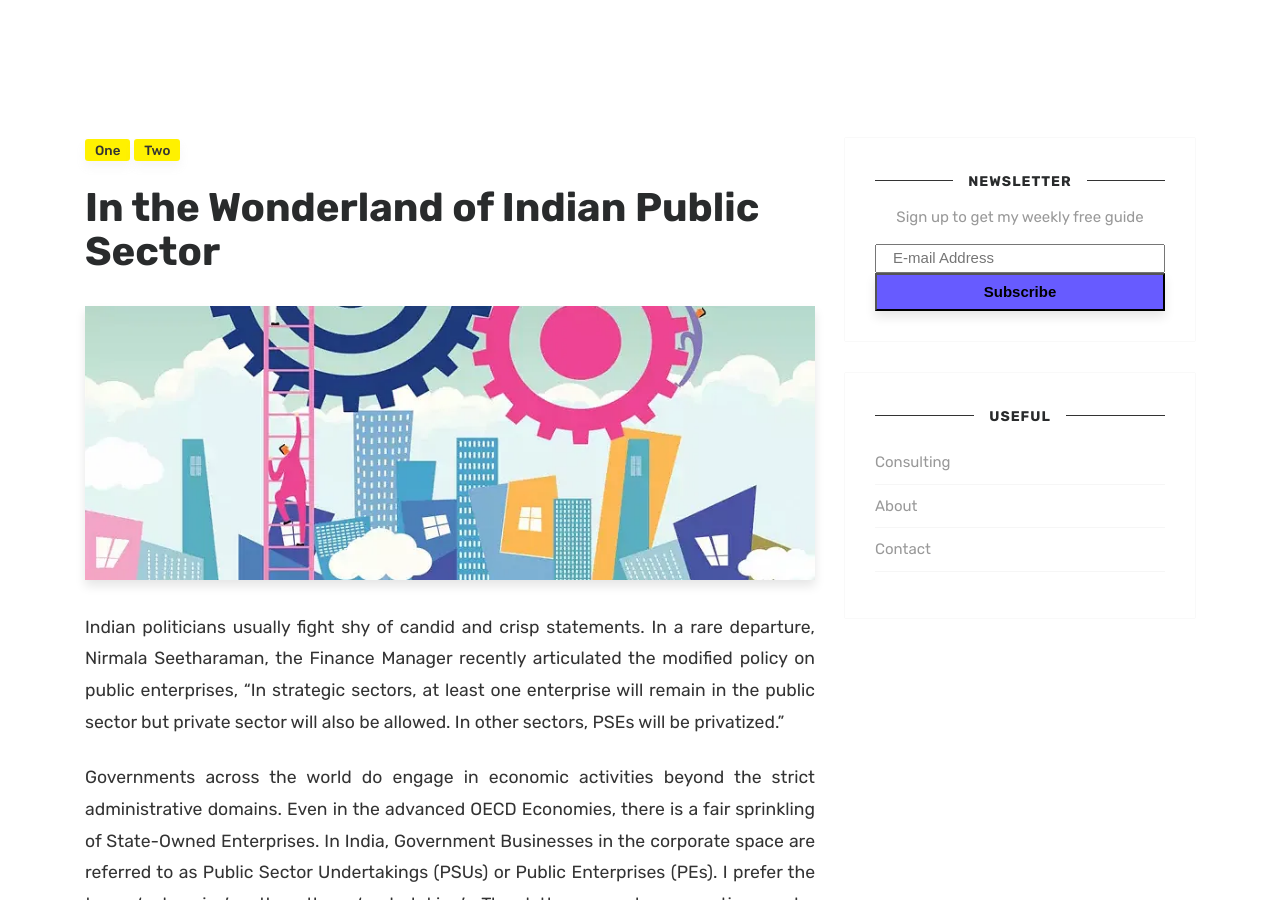
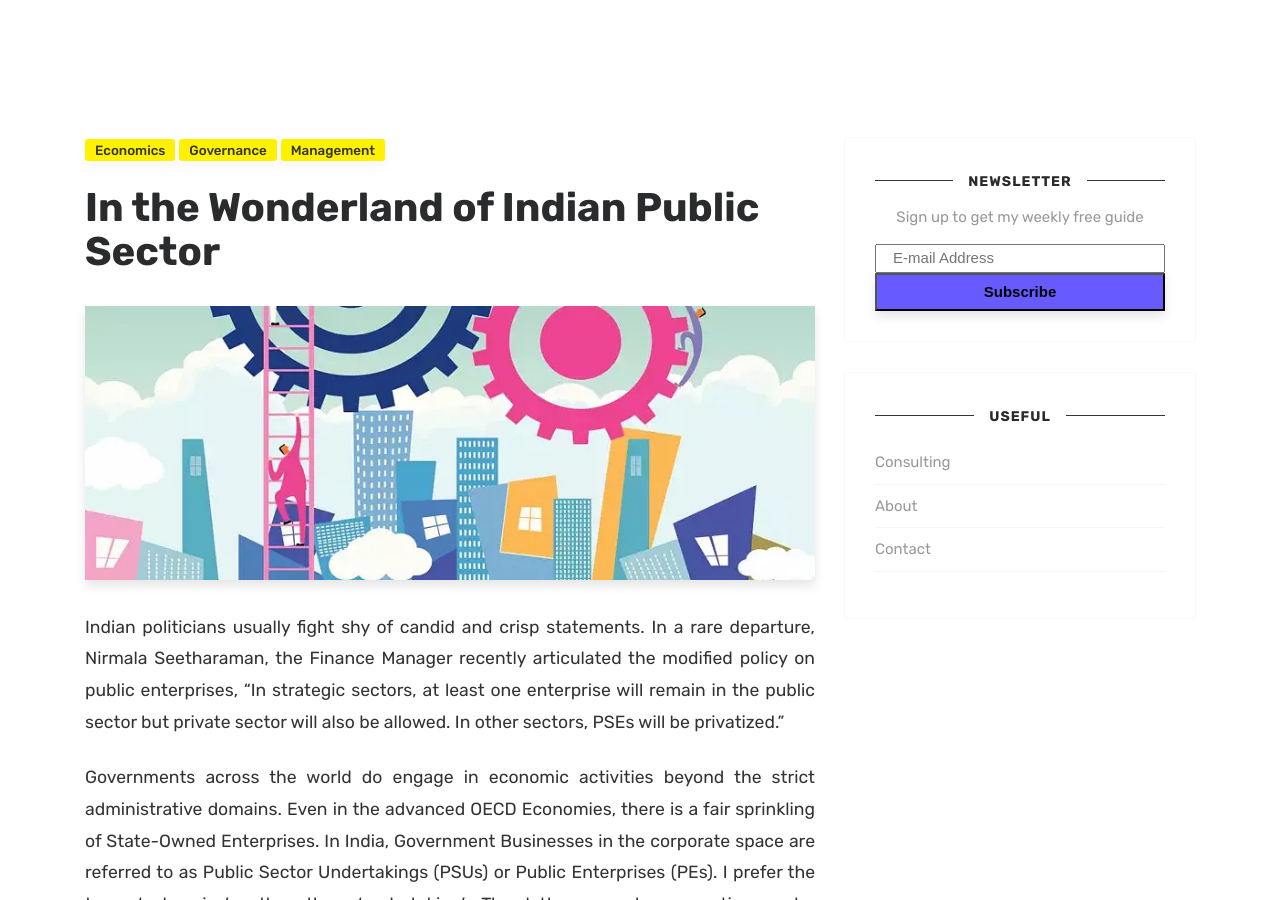
Before and after one commit to rohanharikr/RaviKumarPillai, a Jekyll site: the page built from _posts/2018-01-12-wonderland-of-indian-public-sector.md, in a window 1280 px wide and 900 px high. Built offline with Jekyll 4.4.1, drawn with Linux system fonts in a browser that asks for light colours; comment, search, counter and statistics services are not loaded.

Commit message:
Update from Forestry.io Ravi Kumar updated _posts/2018-01-12-wonderland-of-indian-public-sector.md

```diff
--- a/_posts/2018-01-12-wonderland-of-indian-public-sector.md
+++ b/_posts/2018-01-12-wonderland-of-indian-public-sector.md
@@ -1,12 +1,15 @@
 ---
 layout: post-right-sidebar
-title:  "In the Wonderland of Indian Public Sector"
+title: In the Wonderland of Indian Public Sector
 author: Ravi
-categories: [ one, two ]
+categories:
+- management
+- 'economics '
+- governance
 image: assets/images/one.webp
 comments: true
+
 ---
-
 Indian politicians usually fight shy of candid and crisp statements. In a rare departure, Nirmala Seetharaman, the Finance Manager recently articulated the modified policy on public enterprises, “In strategic sectors, at least one enterprise will remain in the public sector but private sector will also be allowed. In other sectors, PSEs will be privatized."
 
 Governments across the world do engage in economic activities beyond the strict administrative domains. Even in the advanced OECD Economies, there is a fair sprinkling of State-Owned Enterprises. In India, Government Businesses in the corporate space are referred to as Public Sector Undertakings (PSUs) or Public Enterprises (PEs). I prefer the term ‘enterprise’ rather than ‘undertaking’. The latter connotes operating under compulsions of circumstances, devoid of the passion that goes into a business.
```
